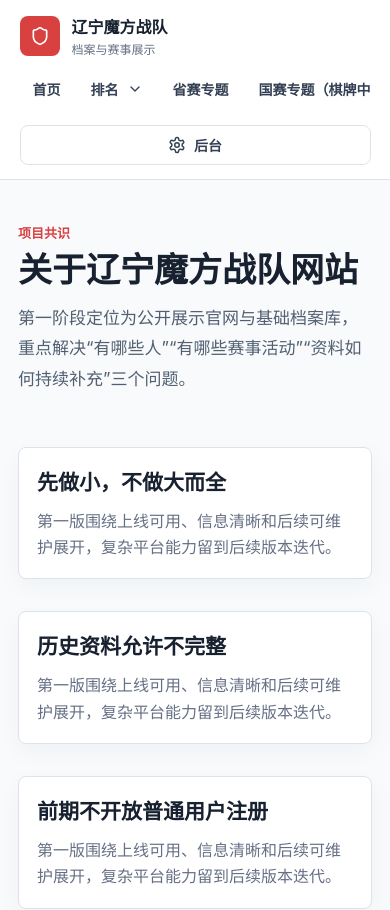
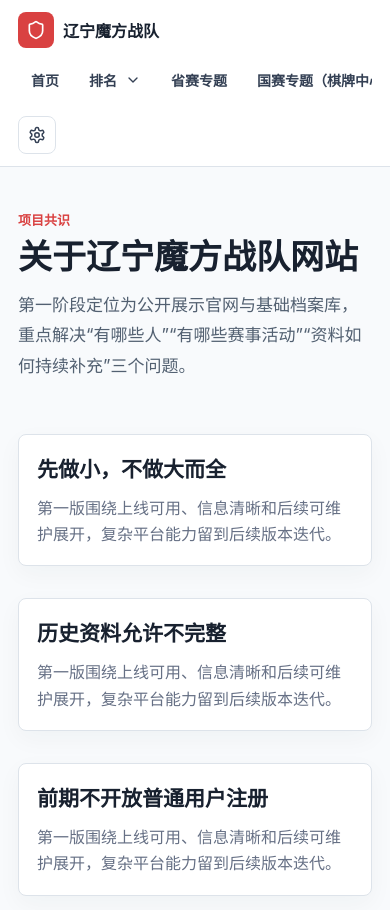
Before and after one commit to lymyxyxyx/Liaoning_magic_cube_team_website, a Next.js app: page /about in a window 390 px wide. Shown: the top 910 px of the page. Built offline with nearby package versions, Linux system fonts and the light colour scheme.

Commit message:
Fix mobile header admin link layout

```diff
--- a/app/globals.css
+++ b/app/globals.css
@@ -3212,21 +3212,31 @@ a.commercial-member-link:hover {
 }
 
 @media (max-width: 900px) {
-  .site-header,
   .split-hero,
   .detail-layout,
   .page-hero {
     grid-template-columns: 1fr;
   }
 
+  .site-header {
+    grid-template-columns: minmax(0, 1fr) auto;
+    gap: 12px;
+    align-items: center;
+    padding: 12px 18px;
+  }
+
+  .brand {
+    min-width: 0;
+  }
+
+  .main-nav {
+    grid-column: 1 / -1;
+    justify-content: start;
+  }
+
   .site-header,
   .page-hero {
     display: grid;
-    align-items: start;
-  }
-
-  .main-nav {
-    justify-content: start;
   }
 
   .grid,
@@ -3275,6 +3285,29 @@ a.commercial-member-link:hover {
     gap: 12px;
   }
 
+  .brand {
+    gap: 9px;
+  }
+
+  .brand-mark {
+    width: 36px;
+    height: 36px;
+  }
+
+  .brand small {
+    display: none;
+  }
+
+  .admin-link {
+    width: 38px;
+    min-height: 38px;
+    padding: 0;
+  }
+
+  .admin-link span {
+    display: none;
+  }
+
   .main-nav {
     overflow-x: auto;
     flex-wrap: nowrap;
@@ -3290,6 +3323,17 @@ a.commercial-member-link:hover {
     flex: 0 0 auto;
   }
 
+  .nav-dropdown[open] {
+    display: grid;
+    gap: 4px;
+  }
+
+  .nav-dropdown-menu {
+    position: static;
+    min-width: 136px;
+    box-shadow: 0 8px 18px rgba(25, 39, 62, 0.08);
+  }
+
   .person-card {
     grid-template-columns: 1fr;
   }
```
